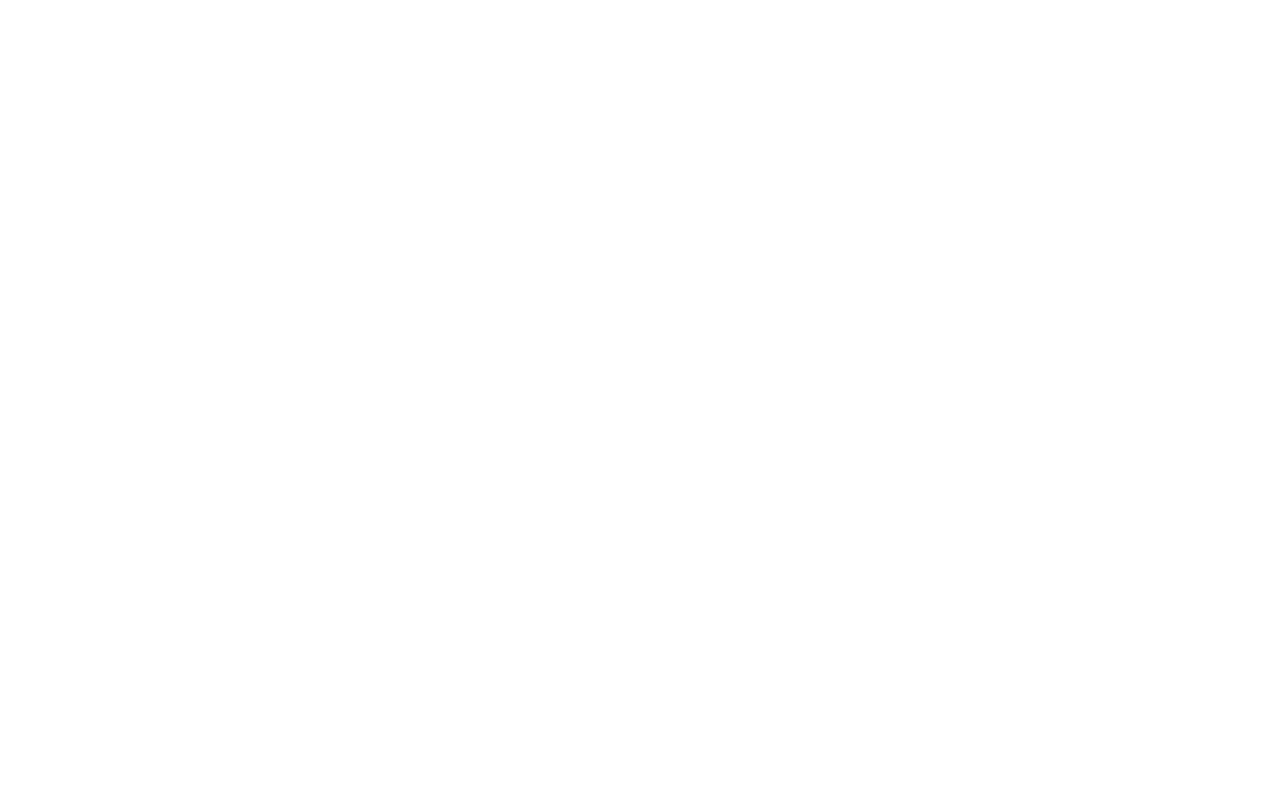
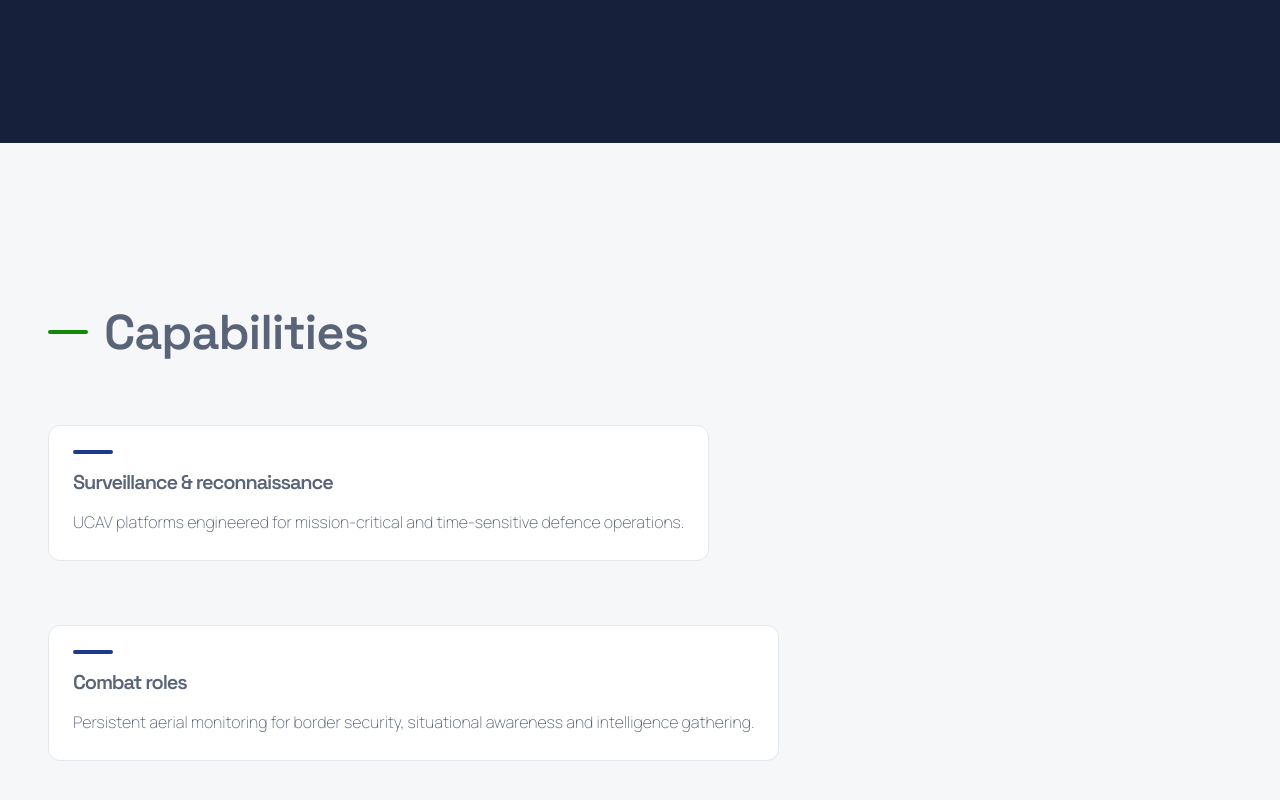
Before and after one commit to divyanshchahar/kinesis, a Next.js app: page /products/uav in a window 1280 px wide. Before the commit this address had no page. Shown: the part 476-1276 px from the top of the page. Before the commit the page ends 800 px from the top, so only its background shows below. Built offline with nearby package versions, Linux system fonts and the light colour scheme.

Commit message:
added uav page

```diff
--- /dev/null
+++ b/src/app/products/uav/page.module.css
@@ -0,0 +1,32 @@
+.xxsContainer {
+    max-width: var(--max-width-xxs);
+}
+
+.flex {
+    display: flex;
+    flex-direction: column;
+    gap: var(--padding-section-s);
+    align-items: center;
+}
+
+@media screen and (min-width: 480px) {
+    .flex {
+        flex-direction: row;
+        align-items: flex-start;
+        flex-wrap: wrap;
+    }
+}
+
+.outerFlex {
+    display: flex;
+    flex-direction: column;
+    gap: var(--padding-section-s);
+    width:100%
+    /*align-items: center;*/
+}
+
+.description {
+    color: var(--color-text-primary);
+    max-width: var(--max-width-60ch);
+    width: 100%;
+}
--- /dev/null
+++ b/src/app/products/uav/page.tsx
@@ -0,0 +1,60 @@
+import Header2Layout from "@/ui/layouts/Header2Layout";
+import AccentedHeading2Layout from "@/ui/layouts/AccentedHeading2Layout";
+import TextCard1Layout from "@/ui/layouts/TextCard1Layout";
+import styles from "./page.module.css"
+import CTA2Layout from "@/ui/layouts/CTA2Layout";
+
+export default function UAV() {
+
+    return (
+        <>
+            <Header2Layout colorScheme={"colorScheme3"} capsulText={"DEFENCE"} headingText={"UAV & UCAV"}
+                           bodyText={"Indigenously developed Unmanned Aerial Vehicles (UAV) and Unmanned Combat Aerial Vehicles (UCAV) for surveillance, reconnaissance and mission-critical defence operations — supporting India’s self-reliance in defence technology."}
+                           version={"green"} hasBox={false}/>
+
+            <div className={`paddedContainer colorScheme2 outerFlexContainer`}>
+                <div className={`maxWidthContainer ${styles.outerFlex}`}>
+
+                    <AccentedHeading2Layout colorScheme={"colorScheme2"} headingText={"Capabilities"}
+                                            version={"green"}/>
+
+                    <div className={`${styles.flex}`}>
+                        <TextCard1Layout lineColor={"blue"} backgroundColor={"foreground"}
+                                         headingText={"Surveillance & reconnaissance"}
+                                         bodyText={"UCAV platforms engineered for mission-critical and time-sensitive defence operations."}
+                                         colorScheme={"colorScheme2"} addedStyles={styles.xxsContainer}/>
+
+                        <TextCard1Layout lineColor={"blue"} backgroundColor={"foreground"}
+                                         headingText={"Combat roles"}
+                                         bodyText={"Persistent aerial monitoring for border security, situational awareness and intelligence gathering."}
+                                         colorScheme={"colorScheme2"} addedStyles={styles.xxsContainer}/>
+
+                        <TextCard1Layout lineColor={"blue"} backgroundColor={"foreground"}
+                                         headingText={"Indigenous design"}
+                                         bodyText={"Developed and manufactured in India, reducing dependence on imported defence systems."}
+                                         colorScheme={"colorScheme2"} addedStyles={styles.xxsContainer}/>
+                    </div>
+
+                </div>
+
+                <div className={`maxWidthContainer ${styles.outerFlex}`}>
+
+                    <AccentedHeading2Layout colorScheme={"colorScheme2"} headingText={"Technical Briefing"}
+                                            version={"green"}/>
+
+
+                    <p className={`${styles.description} lightNormal`}>
+                        Detailed specifications — including payload, endurance, range and sensor configurations —
+                        are
+                        available on request. Please contact our defence team for a technical brief and deployment
+                        discussion.
+                    </p>
+
+                </div>
+
+                <CTA2Layout colorScheme={"colorScheme3"} headingText={"Interested in UAV & UCAV?"}
+                            bodyText={"Request a detailed brief, specifications or a technology demonstration."}/>
+            </div>
+        </>
+    )
+}
```
